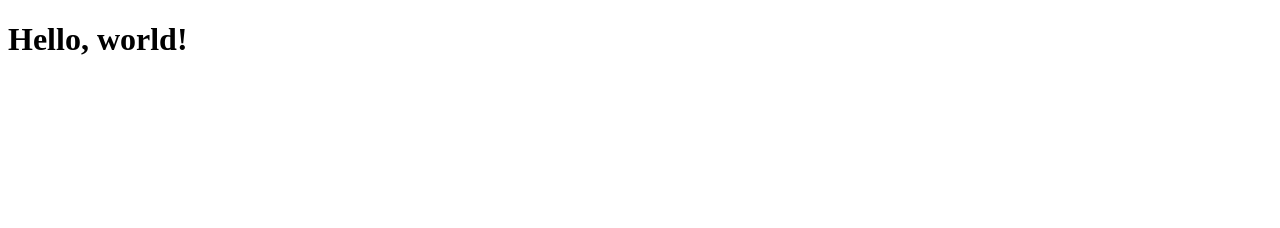
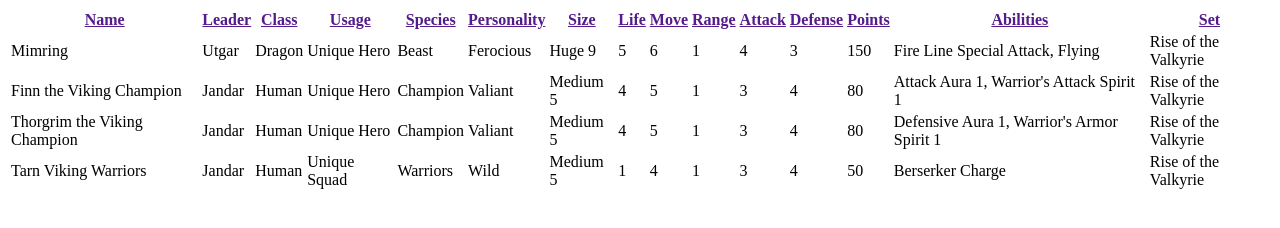
Before and after one commit to bandrada/heroscape-codex, a plain HTML site: page index.html in a window 1280 px wide. Drawn offline with Linux system fonts and the light colour scheme.

Commit message:
create sample layout

```diff
--- a/index.html
+++ b/index.html
@@ -8,6 +8,92 @@
   <link rel="icon" href="favicon.png">
 </head>
 <body>
-  <h1>Hello, world!</h1>
+<table class="characters">
+            <tbody><tr>
+		<th <b><a href="">Name</a></b></th>
+		<th <b><a href="">Leader</a></b></th>
+		<th <b><a href="">Class</a></b></th>
+		<th <b><a href="">Usage</a></b></th>
+		<th <b><a href="">Species</a></b></th>
+		<th <b><a href="">Personality</a></b></th>
+		<th <b><a href="">Size</a></b></th>
+		<th <b><a href="">Life</a></b></th>
+		<th <b><a href="">Move</a></b></th>
+		<th <b><a href="">Range</a></b></th>
+		<th <b><a href="">Attack</a></b></th>
+		<th <b><a href="">Defense</a></b></th>
+		<th <b><a href="">Points</a></b></th>
+		<th <b><a href="">Abilities</a></b></th>
+		<th <b><a href="">Set</a></b></th>
+            </tr>
+            <tr>
+               <td>Mimring</td>
+	       <td>Utgar</td>
+	       <td>Dragon</td>
+	       <td>Unique Hero</td>
+	       <td>Beast</td>
+	       <td>Ferocious</td>
+	       <td>Huge 9</td>
+	       <td>5</td>
+	       <td>6</td>
+	       <td>1</td>
+	       <td>4</td>
+	       <td>3</td>
+	       <td>150</td>
+	       <td>Fire Line Special Attack, Flying</td>
+	       <td>Rise of the Valkyrie</td>
+            </tr>
+            <tr>
+               <td>Finn the Viking Champion</td>
+	       <td>Jandar</td>
+	       <td>Human</td>
+	       <td>Unique Hero</td>
+	       <td>Champion</td>
+	       <td>Valiant</td>
+	       <td>Medium 5</td>
+	       <td>4</td>
+	       <td>5</td>
+	       <td>1</td>
+	       <td>3</td>
+	       <td>4</td>
+	       <td>80</td>
+	       <td>Attack Aura 1, Warrior's Attack Spirit 1</td>
+	       <td>Rise of the Valkyrie</td>
+            </tr>
+            <tr>
+               <td>Thorgrim the Viking Champion</td>
+	       <td>Jandar</td>
+	       <td>Human</td>
+	       <td>Unique Hero</td>
+	       <td>Champion</td>
+	       <td>Valiant</td>
+	       <td>Medium 5</td>
+	       <td>4</td>
+	       <td>5</td>
+	       <td>1</td>
+	       <td>3</td>
+	       <td>4</td>
+	       <td>80</td>
+	       <td>Defensive Aura 1, Warrior's Armor Spirit 1</td>
+	       <td>Rise of the Valkyrie</td>
+            </tr>
+            <tr>
+               <td>Tarn Viking Warriors</td>
+	       <td>Jandar</td>
+	       <td>Human</td>
+	       <td>Unique Squad</td>
+	       <td>Warriors</td>
+	       <td>Wild</td>
+	       <td>Medium 5</td>
+	       <td>1</td>
+	       <td>4</td>
+	       <td>1</td>
+	       <td>3</td>
+	       <td>4</td>
+	       <td>50</td>
+	       <td>Berserker Charge</td>
+	       <td>Rise of the Valkyrie</td>
+            </tr>
+         </tbody></table>
 </body>
 </html>
```
